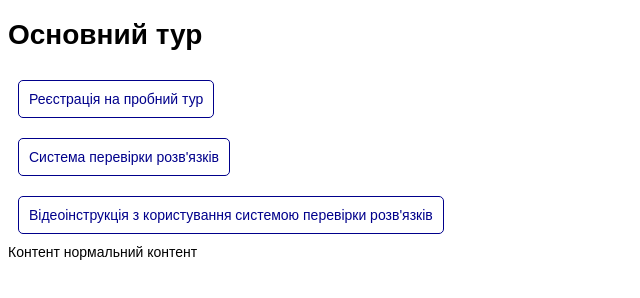
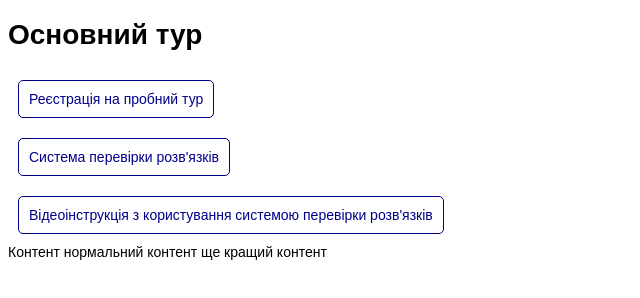
Before and after one commit to AndriyMorozov/Prakt02, a plain HTML site: page index.html in a window 1280 px wide. Shown: the whole page, without its empty margins (0-640 px from the left). Drawn offline with Linux system fonts and the light colour scheme.

Commit message:
change index.html

```diff
--- a/index.html
+++ b/index.html
@@ -40,6 +40,7 @@
     <div class="round">
         Контент
 нормальний контент
+ще кращий контент
     </div>
 </body>
 </html>
```
